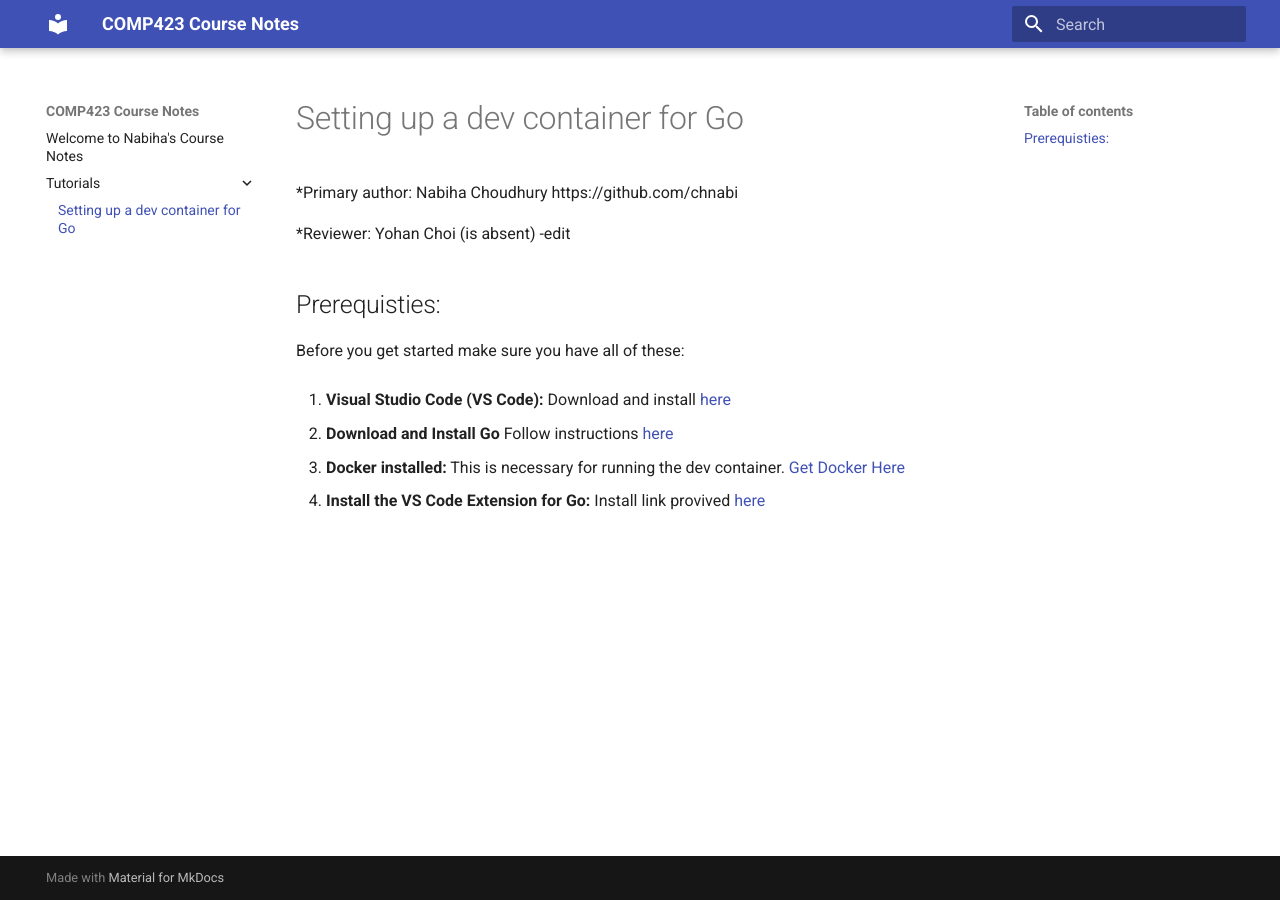
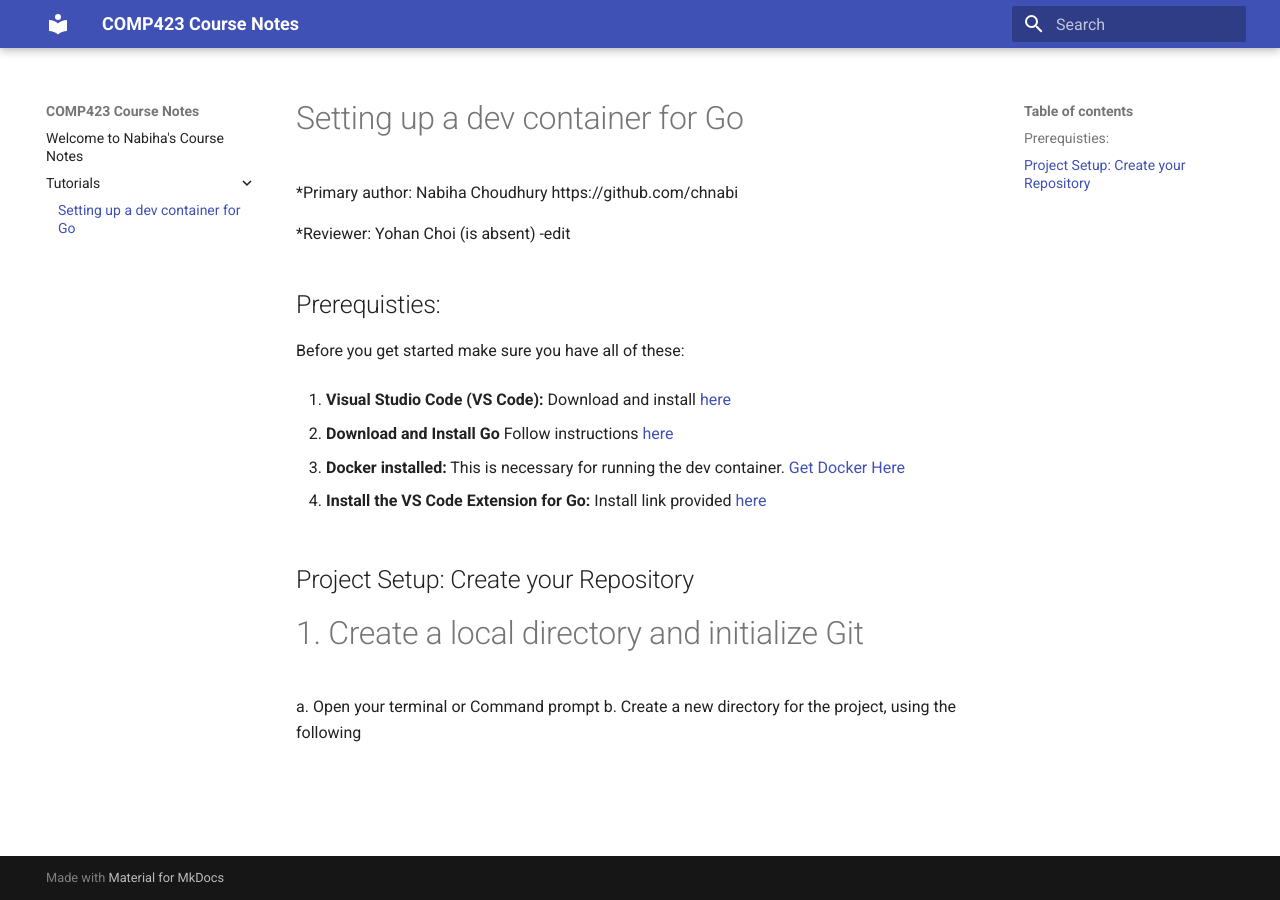
Before and after one commit to chnabi/comp423-course-notes, an MkDocs documentation site: the page built from docs/tutorials/go-setup.md, in a window 1280 px wide. Built offline with MkDocs 1.6.1 and Material for MkDocs 9.7.7, drawn with Linux system fonts in a browser that asks for light colours.

Commit message:
Fixed typos in tutorials

```diff
--- a/docs/tutorials/go-setup.md
+++ b/docs/tutorials/go-setup.md
@@ -12,4 +12,9 @@ Before you get started make sure you have all of these:
 
 3. **Docker installed:** This is necessary for running the dev container. [Get Docker Here](https://www.docker.com/products/docker-desktop/)
 
-4. **Install the VS Code Extension for Go:** Install link provived [here](https://code.visualstudio.com/docs/languages/go)
+4. **Install the VS Code Extension for Go:** Install link provided [here](https://code.visualstudio.com/docs/languages/go)
+
+## Project Setup: Create your Repository
+# 1. Create a local directory and initialize Git
+a. Open your terminal or Command prompt
+b. Create a new directory for the project, using the following
```
